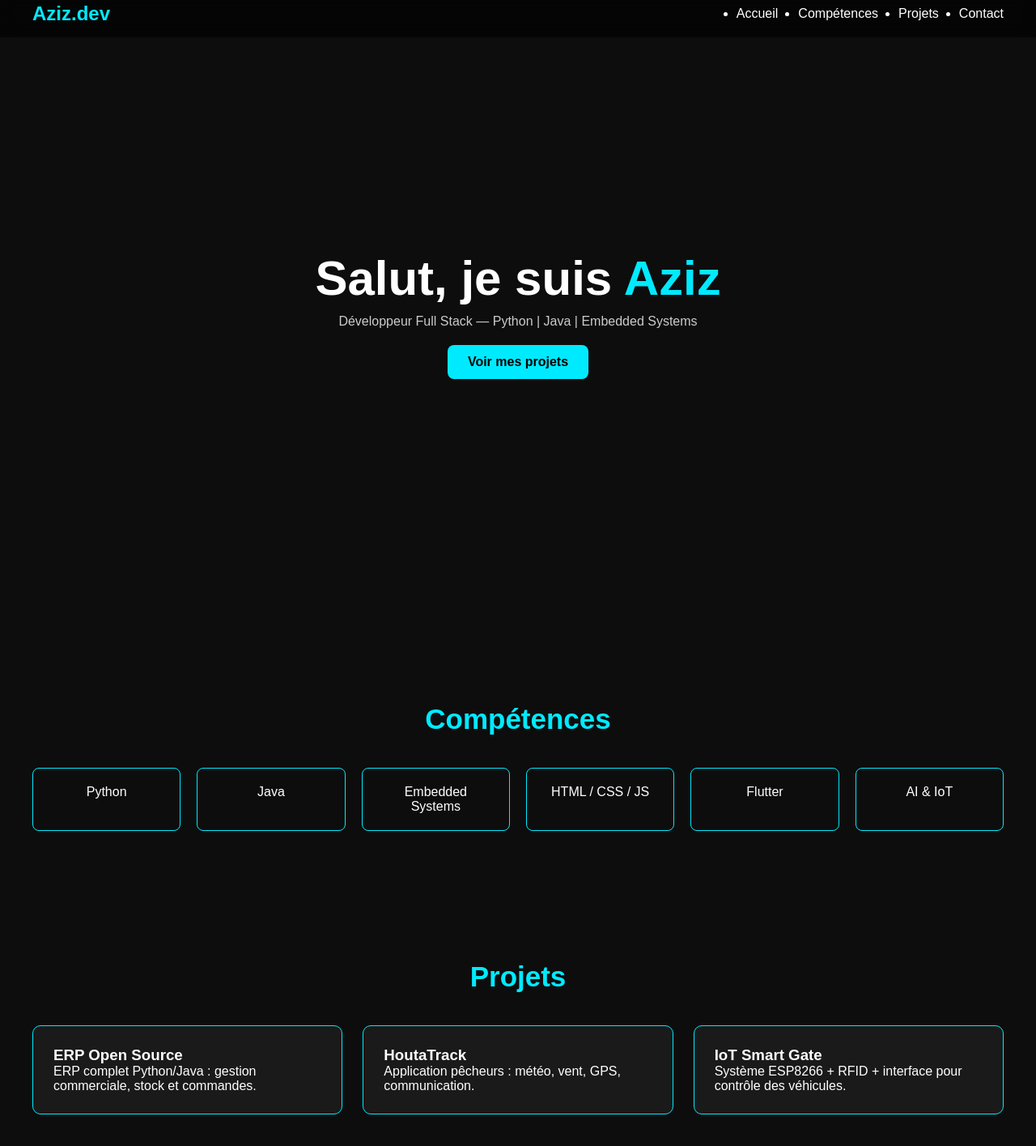
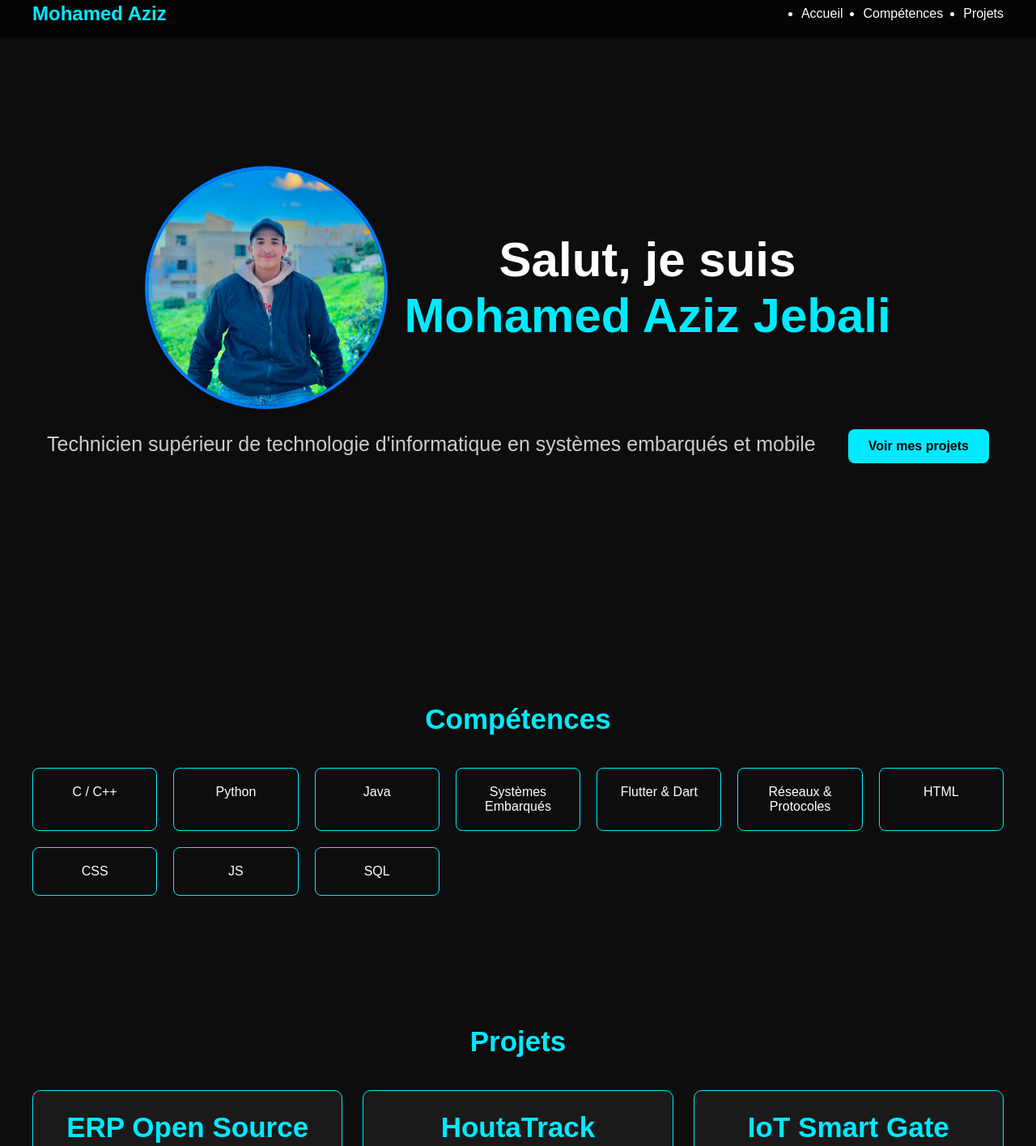
Before and after one commit to MedAzizJ/PortfolioAziz, a plain HTML site: page index.html in a window 1280 px wide. Shown: the part 12-1427 px from the top of the page at 81% size. Drawn offline with Linux system fonts and the light colour scheme.

Commit message:
Add files via upload

```diff
--- a/index.html
+++ b/index.html
@@ -11,34 +11,39 @@
     <!-- HEADER -->
     <header>
         <nav>
-            <div class="logo">Aziz.dev</div>
+            <div class="logo">Mohamed Aziz</div>
             <ul>
                 <li><a href="#home">Accueil</a></li>
                 <li><a href="#skills">Compétences</a></li>
                 <li><a href="#projects">Projets</a></li>
-                <li><a href="#contact">Contact</a></li>
+
             </ul>
             <div class="menu-btn" onclick="toggleMenu()">☰</div>
         </nav>
     </header>
 
-    <!-- HERO SECTION -->
     <section id="home" class="hero">
-        <h1>Salut, je suis <span>Aziz</span></h1>
-        <p>Développeur Full Stack — Python | Java | Embedded Systems</p>
+    <div class="hero-content">
+        <img src="PHOTO.jpg" alt="Photo de Mohamed Aziz Jebali" class="profile-pic">
+        <h1>Salut, je suis <br><span>Mohamed Aziz Jebali</span></h1>
+        <p>Technicien supérieur de technologie d'informatique en systèmes embarqués et mobile</p><br>
         <a href="#projects" class="btn">Voir mes projets</a>
+    </div>
 </section>
 
-    <!-- SKILLS -->
 <section id="skills" class="skills">
     <h2>Compétences</h2>
     <div class="skills-grid">
+        <div class="skill">C / C++</div>
         <div class="skill">Python</div>
         <div class="skill">Java</div>
-            <div class="skill">Embedded Systems</div>
-            <div class="skill">HTML / CSS / JS</div>
-            <div class="skill">Flutter</div>
-            <div class="skill">AI & IoT</div>
+        <div class="skill">Systèmes Embarqués</div>
+        <div class="skill">Flutter & Dart </div>
+        <div class="skill">Réseaux & Protocoles </div>
+        <div class="skill">HTML</div>
+        <div class="skill">CSS</div>
+        <div class="skill">JS</div>
+        <div class="skill">SQL</div>
     </div>
 </section>
 
@@ -47,33 +52,24 @@
         <h2>Projets</h2>
         <div class="project-grid">
             <div class="project-card">
-                <h3>ERP Open Source</h3>
+                <h2>ERP Open Source</h2>
                 <p>ERP complet Python/Java : gestion commerciale, stock et commandes.</p>
             </div>
             <div class="project-card">
-                <h3>HoutaTrack</h3>
+                <h2>HoutaTrack</h2>
                 <p>Application pêcheurs : météo, vent, GPS, communication.</p>
             </div>
             <div class="project-card">
-                <h3>IoT Smart Gate</h3>
+                <h2>IoT Smart Gate</h2>
                 <p>Système ESP8266 + RFID + interface pour contrôle des véhicules.</p>
             </div>
         </div>
     </section>
 
-    <!-- CONTACT -->
-    <section id="contact" class="contact">
-        <h2>Contact</h2>
-        <form>
-            <input type="text" placeholder="Votre Nom" required />
-            <input type="email" placeholder="Votre Email" required />
-            <textarea placeholder="Message"></textarea>
-            <button type="submit">Envoyer</button>
-        </form>
-    </section>
+
 
     <footer>
-        <p>© 2025 Aziz — Tous droits réservés</p>
+        <p>© 2025 Mohamed Aziz Jebali — Tous droits réservés</p>
     </footer>
 
     <script src="script.js"></script>
--- a/style.css
+++ b/style.css
@@ -72,16 +72,18 @@ nav ul li a:hover {
 
 .hero h1 span {
   color: #00eaff;
+
 }
 
 .hero p {
-  margin-top: 10px;
+font-size: 25px;
+  margin-top: 0;
   color: #ccc;
 }
 
 .btn {
   display: inline-block;
-  margin-top: 20px;
+  margin-top:5px;
   padding: 12px 25px;
   background: #00eaff;
   color: black;
@@ -188,3 +190,24 @@ form button {
     display: block;
   }
 }
+.hero-content {
+    display: flex; /* Permet d'aligner la photo et le texte côte à côte */
+    align-items: center; /* Centre verticalement les éléments */
+    gap: 20px; /* Ajoute un espace entre la photo et le texte */
+    flex-wrap: wrap; /* Pour que les éléments passent à la ligne sur petits écrans */
+    justify-content: center; /* Centrer le contenu du hero */
+    text-align: center; /* Pour le texte */
+}
+
+.profile-pic {
+    width: 300px; /* Taille de la photo */
+    height: 300px; /* Doit être égale à la largeur pour un cercle */
+    border-radius: 50%; /* Rend la photo circulaire */
+    object-fit: cover; /* Assure que l'image couvre bien l'espace sans être déformée */
+    border: 4px solid #007bff; /* Petite bordure autour de la photo */
+    box-shadow: 0 4px 8px rgba(0, 0, 0, 0.2); /* Ombre légère */
+}
+
+.hero h1 {
+    margin-top: 0; /* Ajuste la marge du titre si nécessaire */
+}
```
Also changed, not shown: PHOTO.jpg (added), script.js (line endings or trailing spaces). Lines whose indentation alone changed are shown as unchanged.
